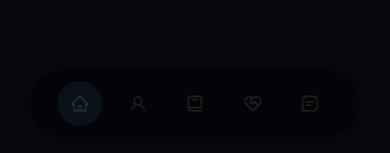
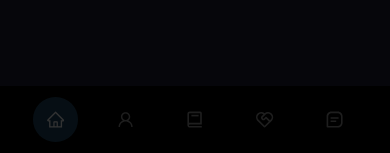
Before and after one commit to Tahseen-Ahmad-Bhat/saboor-s-portfolio, a React (Create React App) app: page / in a window 390 px wide. Shown: the part 691-844 px from the top of the page. Built offline with nearby package versions, Linux system fonts and the light colour scheme.

Commit message:
Changed the appearence of navbar for mobile devices and implemented a feature of toggling navbar visiblity on scroll down and top

```diff
--- a/src/App.jsx
+++ b/src/App.jsx
@@ -1,4 +1,4 @@
-import React from "react";
+import React, { useEffect, useState } from "react";
 import Header from "./components/header/Header";
 import Nav from "./components/nav/Nav";
 import About from "./components/about/About";
@@ -15,11 +15,30 @@ import NotificationContainer from "./util/Notification";
 import Overlay from "./components/modal/Overlay";
 
 const App = () => {
+  const [displayNav, setDisplayNav] = useState(true);
+  const [oldScrollPos, setOldScrollPos] = useState(0);
+
+  useEffect(() => {
+    const handleScroll = () => {
+      if (oldScrollPos > window.scrollY) {
+        setOldScrollPos(window.scrollY);
+        setDisplayNav(true);
+      }
+      if (oldScrollPos < window.scrollY) {
+        setOldScrollPos(window.scrollY);
+        setDisplayNav(false);
+      }
+    };
+
+    window.addEventListener("scroll", handleScroll);
+    return () => window.removeEventListener("scroll", handleScroll);
+  }, [oldScrollPos]);
+
   return (
     <div className="app">
       <>
         <Header />
-        <Nav />
+        <Nav displayNav={displayNav} />
         <About />
         <Experience />
         <Services />
--- a/src/components/nav/Nav.jsx
+++ b/src/components/nav/Nav.jsx
@@ -4,8 +4,10 @@ import { AiOutlineHome, AiOutlineUser } from "react-icons/ai";
 import { BiBook, BiMessageSquareDetail } from "react-icons/bi";
 import { RiServiceLine } from "react-icons/ri";
 
-const Nav = () => {
+const Nav = ({ displayNav }) => {
   const [activeNav, setActiveNav] = useState("#");
+
+  if (!displayNav) return null;
 
   return (
     <nav>
--- a/src/components/nav/nav.css
+++ b/src/components/nav/nav.css
@@ -31,3 +31,16 @@ nav a.active {
   background: var(--color-primary-variant);
   color: var(--color-white);
 }
+
+/* Media query for responsive design */
+@media screen and (max-width: 600px) {
+  nav {
+    left: 0;
+    transform: none;
+    bottom: 0;
+    width: 100vw;
+    border-radius: 0rem;
+    justify-content: space-around;
+    background-color: black;
+  }
+}
```
